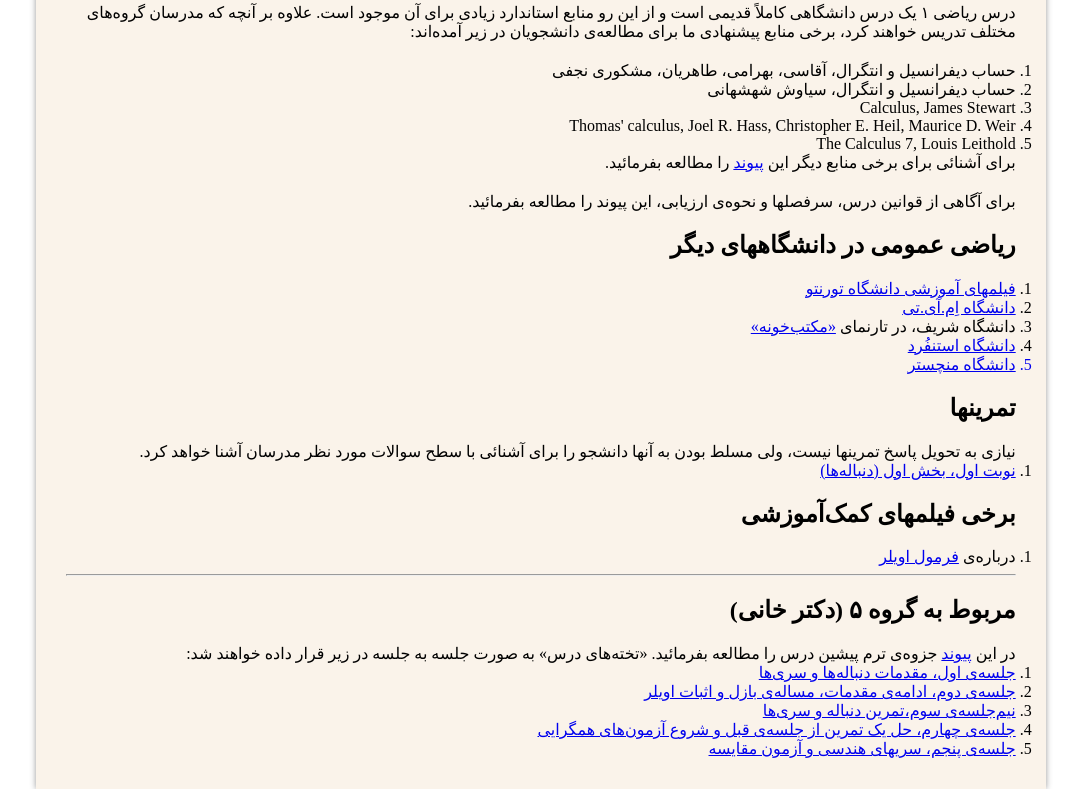
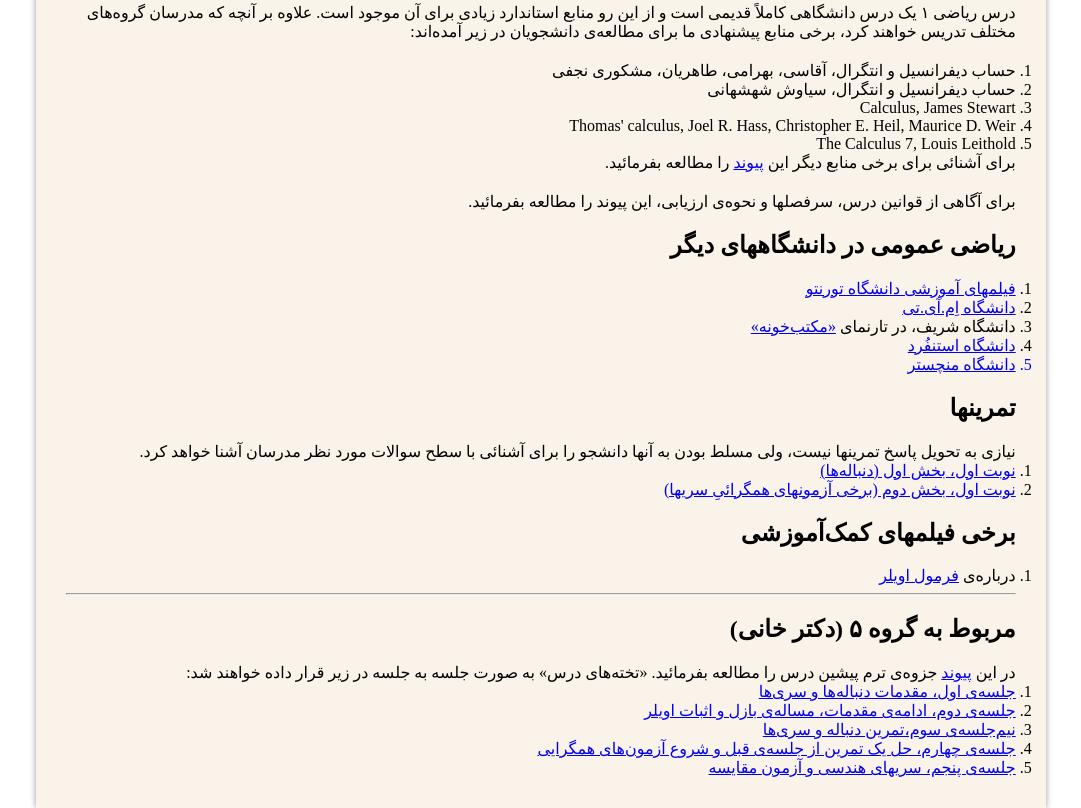
Before and after one commit to mohsen-Khani/riyazi1-97-1, a plain HTML site: page index.html in a window 1280 px wide. Shown: the part 744-1552 px from the top of the page, without its empty margins (99-1180 px from the left). Drawn offline with nearby package versions, Linux system fonts and the light colour scheme.

Commit message:
tamrin-1-2

```diff
--- a/index.html
+++ b/index.html
@@ -141,6 +141,9 @@
             <li>
 <a href="jove/tamrin.5.pdf">نوبت اول، بخش اول (دنباله‌ها)</a>
             </li>
+<li>
+    <a href="jove/tamrin-1-2.pdf" >نوبت اول، بخش دوم (برخی آزمونهای همگرائیِ سریها) </a>
+</li>
         </ol>
         <h2>
             برخی فیلمهای کمک‌آموزشی
```
Also changed, not shown: 1 other file.
